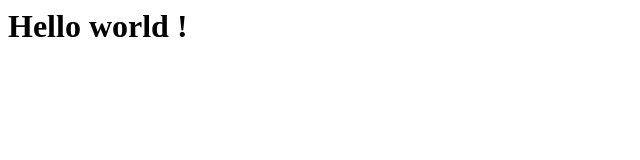
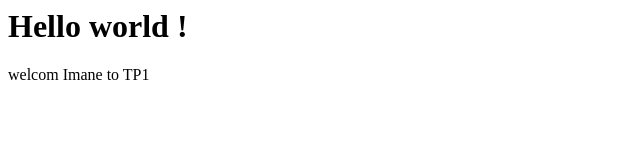
Before and after one commit to Imane-Baali/tp2-test, a plain HTML site: page index.html in a window 1280 px wide. Shown: the whole page, without its empty margins (0-640 px from the left). Drawn offline with Linux system fonts and the light colour scheme.

Commit message:
feat:new parag

```diff
--- a/index.html
+++ b/index.html
@@ -1,5 +1,6 @@
 <html>
        <h1>  Hello world ! </h1>
+       <div> welcom Imane to TP1 </div>
 
 
 </html>
```
